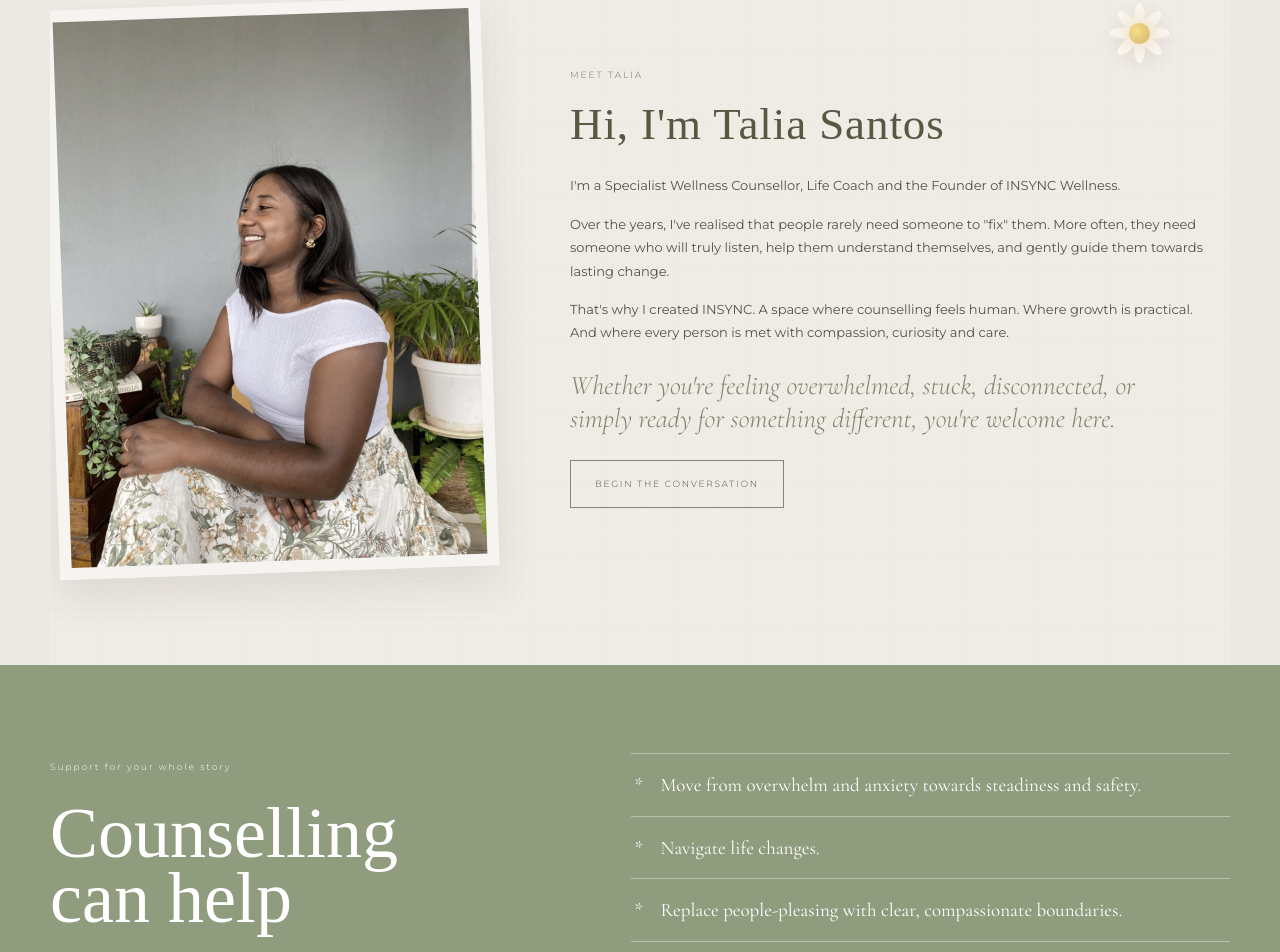
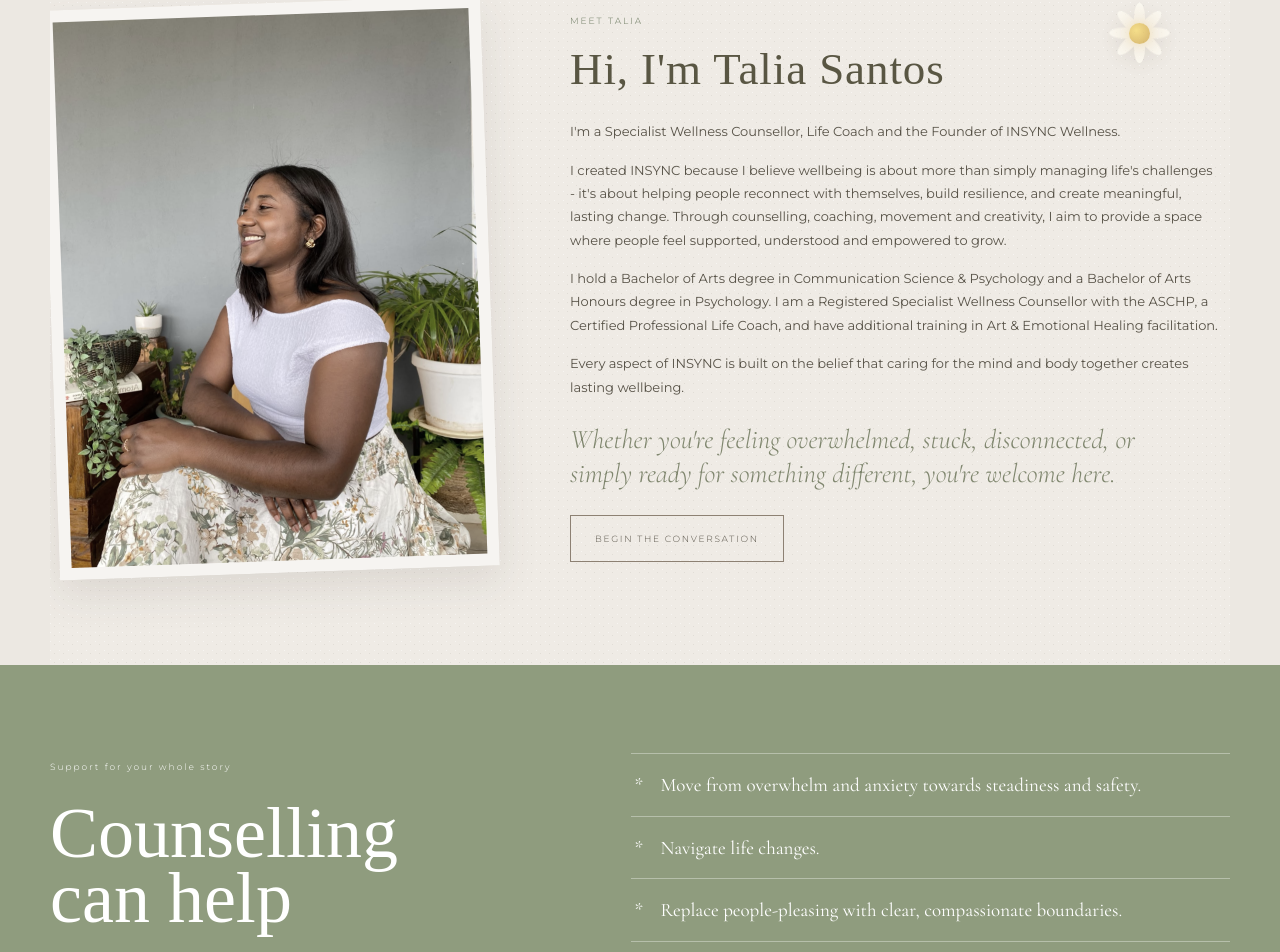
Before and after one commit to deangs1215-dev/Talia, a Next.js app: page / in a window 1280 px wide. Shown: the part 928-1880 px from the top of the page. Built offline with nearby package versions, Linux system fonts and the light colour scheme; a web font is replaced by a local one.

Commit message:
Update Meet Talia biography

```diff
--- a/app/page.tsx
+++ b/app/page.tsx
@@ -209,15 +209,23 @@ export default function Home() {
             INSYNC Wellness.
           </p>
           <p>
-            Over the years, I've realised that people rarely need someone to
-            "fix" them. More often, they need someone who will truly listen,
-            help them understand themselves, and gently guide them towards
-            lasting change.
+            I created INSYNC because I believe wellbeing is about more than
+            simply managing life's challenges - it's about helping people
+            reconnect with themselves, build resilience, and create meaningful,
+            lasting change. Through counselling, coaching, movement and
+            creativity, I aim to provide a space where people feel supported,
+            understood and empowered to grow.
           </p>
           <p>
-            That's why I created INSYNC. A space where counselling feels human.
-            Where growth is practical. And where every person is met with
-            compassion, curiosity and care.
+            I hold a Bachelor of Arts degree in Communication Science &amp;
+            Psychology and a Bachelor of Arts Honours degree in Psychology. I
+            am a Registered Specialist Wellness Counsellor with the ASCHP, a
+            Certified Professional Life Coach, and have additional training in
+            Art &amp; Emotional Healing facilitation.
+          </p>
+          <p>
+            Every aspect of INSYNC is built on the belief that caring for the
+            mind and body together creates lasting wellbeing.
           </p>
           <strong>
             Whether you're feeling overwhelmed, stuck, disconnected, or simply
```
Also changed, not shown: 404.html (+1 -1 lines), index.html (+1 -1 lines).
